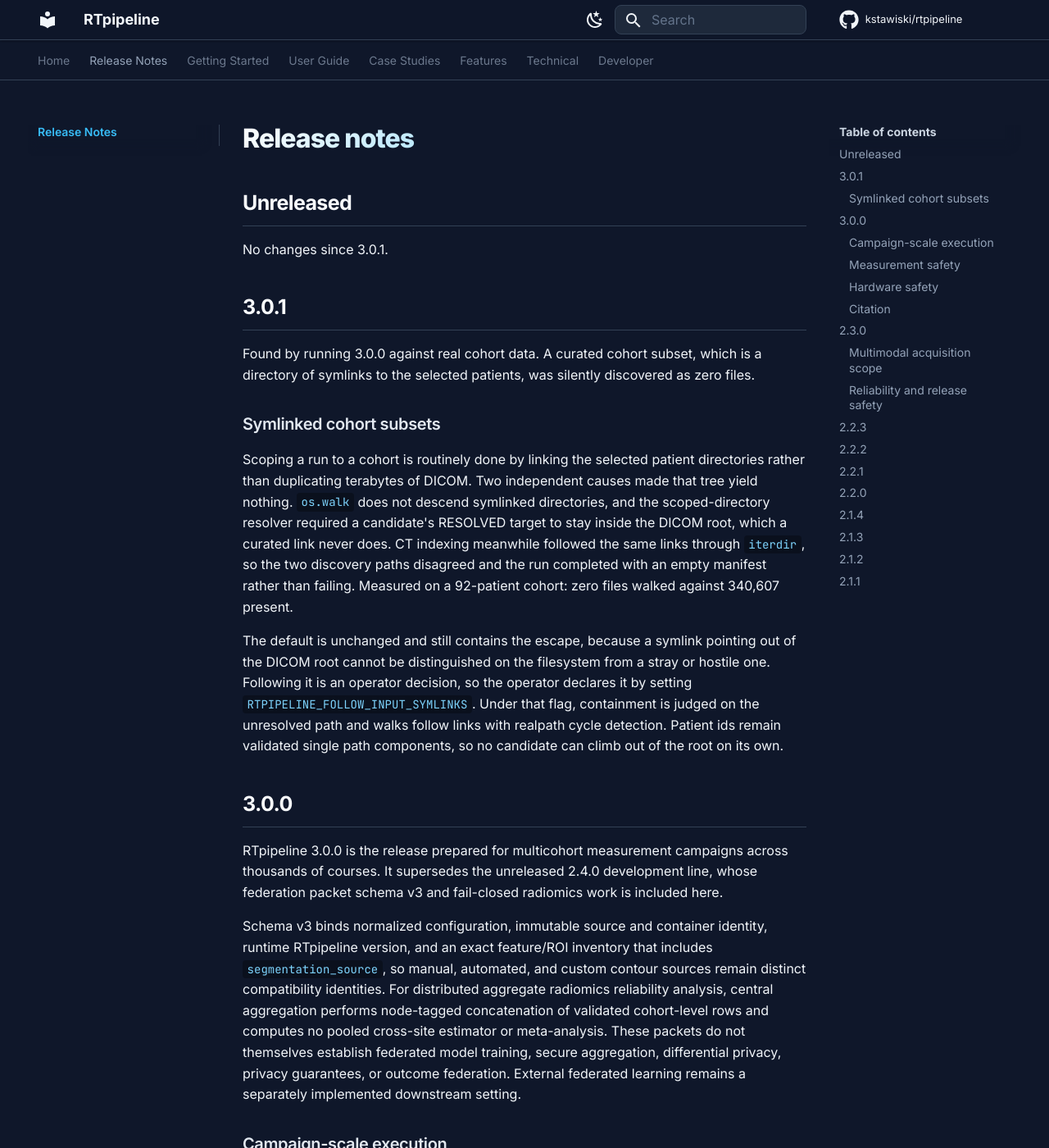
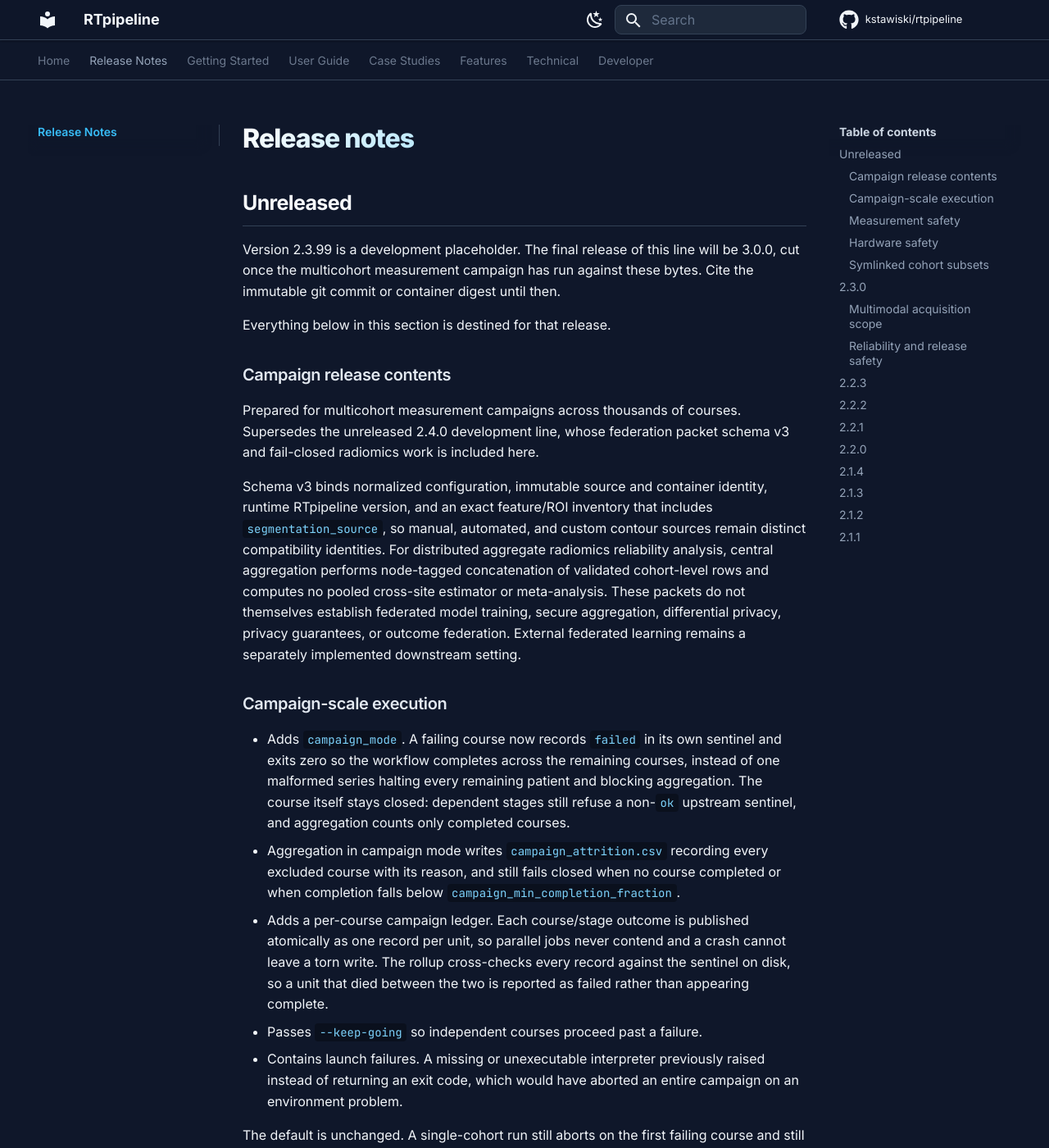
Before and after one commit to kstawiski/rtpipeline, an MkDocs documentation site: the page built from docs/release_notes.md, in a window 1280 px wide and 1400 px high. Shown: the whole window at 82% size. Built offline with MkDocs 1.6.1 and Material for MkDocs 9.7.7, drawn with Linux system fonts in a browser that asks for light colours; comment, search, counter and statistics services are not loaded; some of the changed text lies outside the part shown.

Commit message:
Roll version back to 2.3.99, an unreleased development placeholder
3.0.0 and 3.0.1 were tagged and published prematurely. The instruction was to
keep fixing until the analyses finish and call the single final release 3.0.0;
cutting a release mid-campaign produced exactly the version churn that was to be
avoided, because the first real cohort immediately exposed a bug and forced a
second tag.

Both GitHub releases and both remote tags are deleted. Neither had any download.
Every code fix they contained is kept on main and is unchanged.

2.3.99 sits above the last real release, 2.3.0, and below the reserved 3.0.0, so
nothing moves backwards for an installer. CITATION.cff states that these bytes
are unreleased, names 3.0.0 as the future final release, and directs citation to
the immutable commit or container digest. Release notes are consolidated into one
Unreleased section holding everything destined for that release.

```diff
--- a/docs/release_notes.md
+++ b/docs/release_notes.md
@@ -2,39 +2,17 @@
 
 ## Unreleased
 
-No changes since 3.0.1.
+Version 2.3.99 is a development placeholder. The final release of this line will
+be 3.0.0, cut once the multicohort measurement campaign has run against these
+bytes. Cite the immutable git commit or container digest until then.
 
-## 3.0.1
+Everything below in this section is destined for that release.
 
-Found by running 3.0.0 against real cohort data. A curated cohort subset, which
-is a directory of symlinks to the selected patients, was silently discovered as
-zero files.
+### Campaign release contents
 
-### Symlinked cohort subsets
-
-Scoping a run to a cohort is routinely done by linking the selected patient
-directories rather than duplicating terabytes of DICOM. Two independent causes
-made that tree yield nothing. `os.walk` does not descend symlinked directories,
-and the scoped-directory resolver required a candidate's RESOLVED target to stay
-inside the DICOM root, which a curated link never does. CT indexing meanwhile
-followed the same links through `iterdir`, so the two discovery paths disagreed
-and the run completed with an empty manifest rather than failing. Measured on a
-92-patient cohort: zero files walked against 340,607 present.
-
-The default is unchanged and still contains the escape, because a symlink
-pointing out of the DICOM root cannot be distinguished on the filesystem from a
-stray or hostile one. Following it is an operator decision, so the operator
-declares it by setting `RTPIPELINE_FOLLOW_INPUT_SYMLINKS`. Under that flag,
-containment is judged on the unresolved path and walks follow links with
-realpath cycle detection. Patient ids remain validated single path components,
-so no candidate can climb out of the root on its own.
-
-## 3.0.0
-
-RTpipeline 3.0.0 is the release prepared for multicohort measurement campaigns
-across thousands of courses. It supersedes the unreleased 2.4.0 development
-line, whose federation packet schema v3 and fail-closed radiomics work is
-included here.
+Prepared for multicohort measurement campaigns across thousands of courses.
+Supersedes the unreleased 2.4.0 development line, whose federation packet schema
+v3 and fail-closed radiomics work is included here.
 
 Schema v3 binds normalized configuration, immutable source and container
 identity, runtime RTpipeline version, and an exact feature/ROI inventory that
@@ -85,11 +63,28 @@ course and still surfaces the original upstream error rather than an exit code.
   nvidia-smi fallbacks, which count physical cards without knowing whether they
   are runnable.
 
-### Citation
+### Symlinked cohort subsets
 
-Cite RTpipeline 3.0.0 with its tag. Until an archived DOI exists, add the
-immutable git commit or container digest when a manuscript depends on these
-bytes.
+Found by running these bytes against real cohort data. A curated cohort subset,
+which is a directory of symlinks to the selected patients, was silently
+discovered as zero files.
+
+Scoping a run to a cohort is routinely done by linking the selected patient
+directories rather than duplicating terabytes of DICOM. Two independent causes
+made that tree yield nothing. `os.walk` does not descend symlinked directories,
+and the scoped-directory resolver required a candidate's RESOLVED target to stay
+inside the DICOM root, which a curated link never does. CT indexing meanwhile
+followed the same links through `iterdir`, so the two discovery paths disagreed
+and the run completed with an empty manifest rather than failing. Measured on a
+92-patient cohort: zero files walked against 340,607 present.
+
+The default is unchanged and still contains the escape, because a symlink
+pointing out of the DICOM root cannot be distinguished on the filesystem from a
+stray or hostile one. Following it is an operator decision, so the operator
+declares it by setting `RTPIPELINE_FOLLOW_INPUT_SYMLINKS`. Under that flag,
+containment is judged on the unresolved path and walks follow links with
+realpath cycle detection. Patient ids remain validated single path components,
+so no candidate can climb out of the root on its own.
 
 ## 2.3.0
 
--- a/pyproject.toml
+++ b/pyproject.toml
@@ -4,7 +4,7 @@ build-backend = "setuptools.build_meta"
 
 [project]
 name = "rtpipeline"
-version = "3.0.1"
+version = "2.3.99"
 description = "Open-source framework for standardized radiotherapy analytics with robustness-aware radiomics"
 authors = [{ name = "Konrad Stawiski", email = "konrad@konsta.com.pl" }]
 readme = "README.md"
--- a/rtpipeline/__init__.py
+++ b/rtpipeline/__init__.py
@@ -3,7 +3,7 @@
 # - Main environment: NumPy 2.x for TotalSegmentator
 # - Radiomics environment: NumPy 1.x for PyRadiomics (via conda run)
 
-__version__ = "3.0.1"
+__version__ = "2.3.99"
 
 __all__ = [
     "config",
```
Also changed, not shown: docs/user_guide/reproducibility.md (+3 -3 lines), 3 other files.
